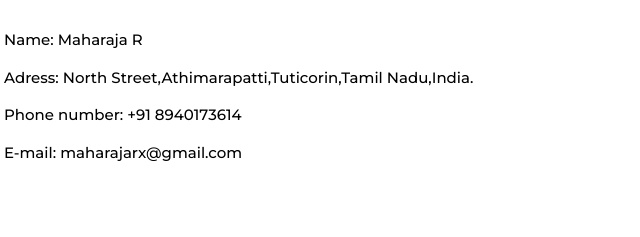
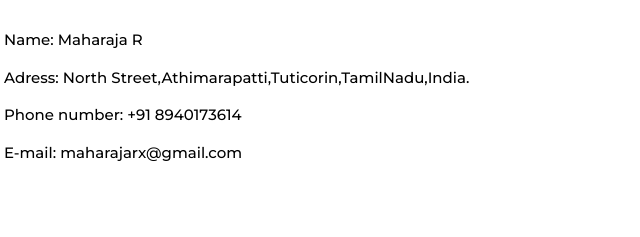
Before and after one commit to mrmaja07/Portfolio_website, a plain HTML site: page index.html in a window 1280 px wide. Shown: the part 2571-2808 px from the top of the page, 356-996 px from the left. Drawn offline with nearby package versions, Linux system fonts and the light colour scheme.

Commit message:
Update index.html

```diff
--- a/index.html
+++ b/index.html
@@ -143,14 +143,14 @@
             <h2 class="w3-border-bottom w3-border-amber" style="border-width: 3px !important;">MY CONTACT DETAILS</h3>
             <div class="w3-margin-top-2" style="font-weight: 500;">
               <p>Name: Maharaja R</p>
-              <p>Adress: North Street,Athimarapatti,Tuticorin,Tamil Nadu,India.</p>
+              <p>Adress: North Street,Athimarapatti,Tuticorin,TamilNadu,India.</p>
               <p>Phone number: +91 8940173614</p>
               <p>E-mail: maharajarx@gmail.com</p>
             </div>
           </div>
 
         <!--FOOTER-->
-        <!-- Footer. This section contains an ad for W3Schools Spaces. You can leave it to support us. -->
+
         <footer class="w3-container w3-border-top w3-center w3-margin-top-4">
           <p>© 2022 - Mr Maja</p>
         <!-- End footer -->
```
